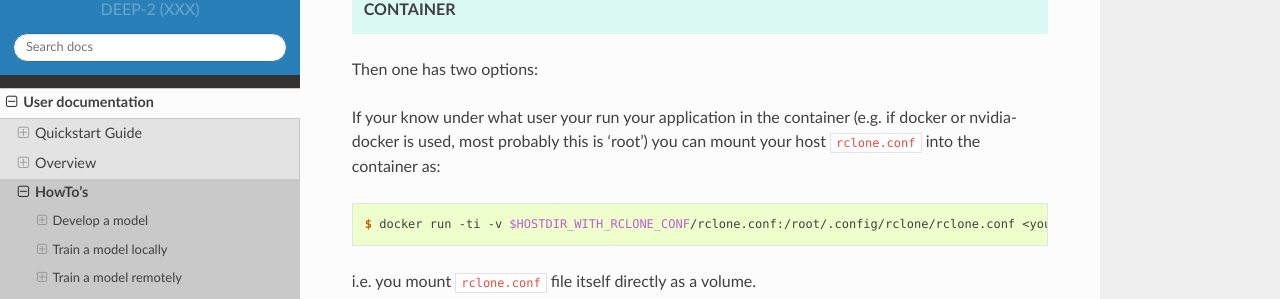
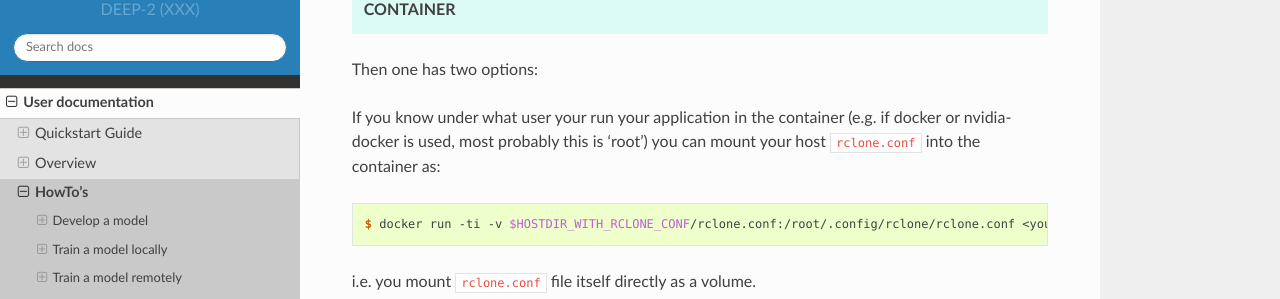
Before and after one commit to deephdc/deep-docs, a Sphinx documentation site: the page built from source/user/howto/rclone.rst, in a window 1280 px wide and 900 px high, scrolled down 1540 px. Shown: the part 150-449 px from the top of the window. Built offline with Sphinx 7.4.7 and the Read the Docs theme 2.0.0, drawn with Linux system fonts in a browser that asks for light colours.

Commit message:
correct a few spellings and links

```diff
--- a/source/user/howto/rclone.rst
+++ b/source/user/howto/rclone.rst
@@ -60,7 +60,7 @@
 
 Then one has two options:
 
-If your know under what user your run your application in the container (e.g. if docker or nvidia-docker is used, most
+If you know under what user your run your application in the container (e.g. if docker or nvidia-docker is used, most
 probably this is 'root') you can mount your host ``rclone.conf`` into the container as::
 
     $ docker run -ti -v $HOSTDIR_WITH_RCLONE_CONF/rclone.conf:/root/.config/rclone/rclone.conf <your-docker-image>
--- a/source/user/howto/train-model-remotely.rst
+++ b/source/user/howto/train-model-remotely.rst
@@ -12,7 +12,7 @@
 1. Choose a model
 -----------------
 
-The first step is to choose a model from the `DEEP Open Catalog marketplace <https://marketplace.deep-hybrid-datacloud.eu/>`__.  For educational purposes we are going to use a `general model to identify images <https://marketplace.deep-hybrid-datacloud.eu/modules/deep-oc-image-classification-tensorflow.html>`_. Some of the model dependent details can change if using another model, but this tutorial will provide a general overview of the workflow to follow when using any of the models in the Marketplace. A demo showing the different steps in this HowTo has also be recorded and you can find it our `YouTube channel <https://www.youtube.com/playlist?list=PLJ9x9Zk1O-J_UZfNO2uWp2pFMmbwLvzXa>`_.
+The first step is to choose a model from the `DEEP Open Catalog marketplace <https://marketplace.deep-hybrid-datacloud.eu/>`__.  For educational purposes we are going to use a `general model to identify images <https://marketplace.deep-hybrid-datacloud.eu/modules/train-an-image-classifier.html>`_. Some of the model dependent details can change if using another model, but this tutorial will provide a general overview of the workflow to follow when using any of the models in the Marketplace. A demo showing the different steps in this HowTo has also be recorded and you can find it our `YouTube channel <https://www.youtube.com/playlist?list=PLJ9x9Zk1O-J_UZfNO2uWp2pFMmbwLvzXa>`_.
 
 
 
```
